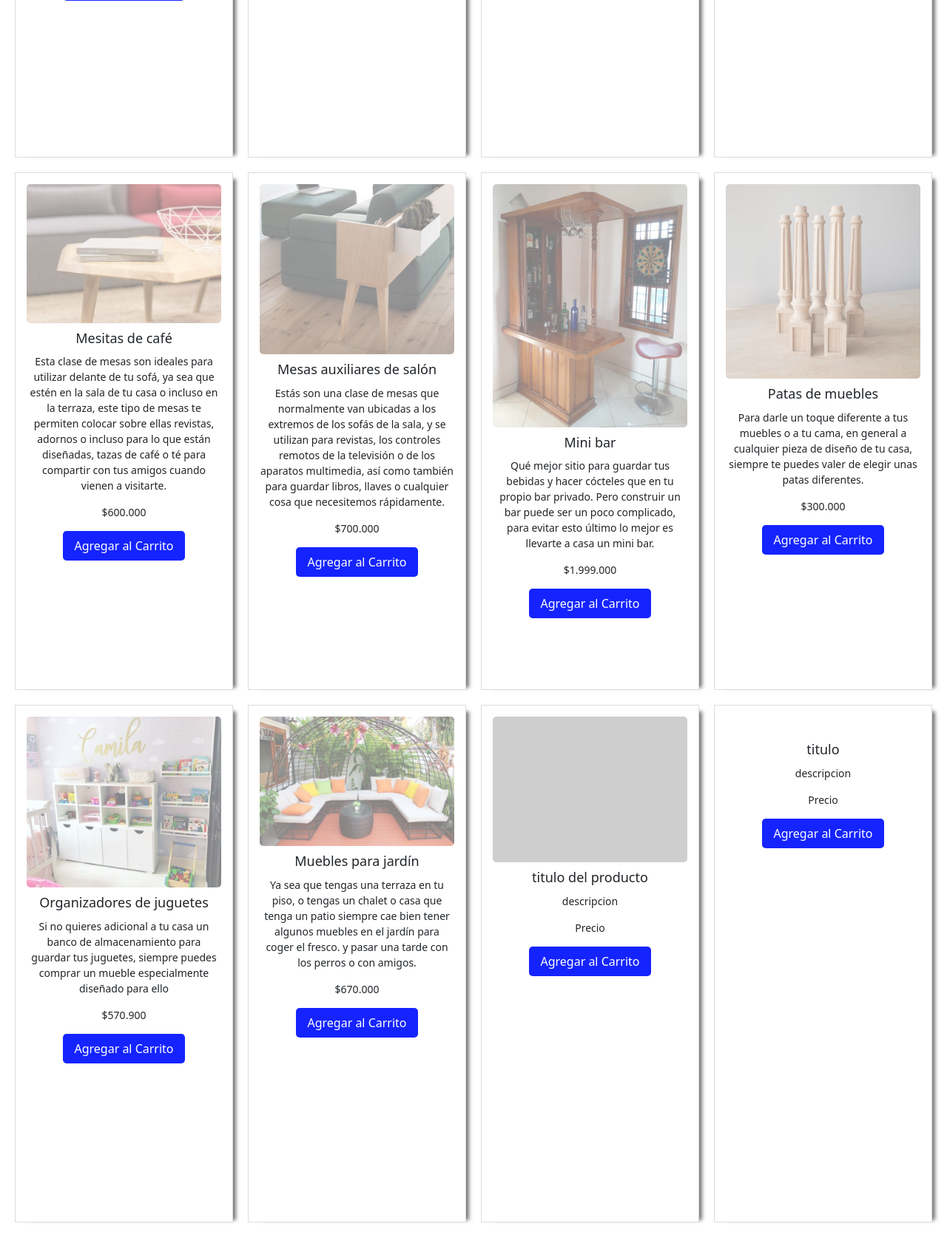
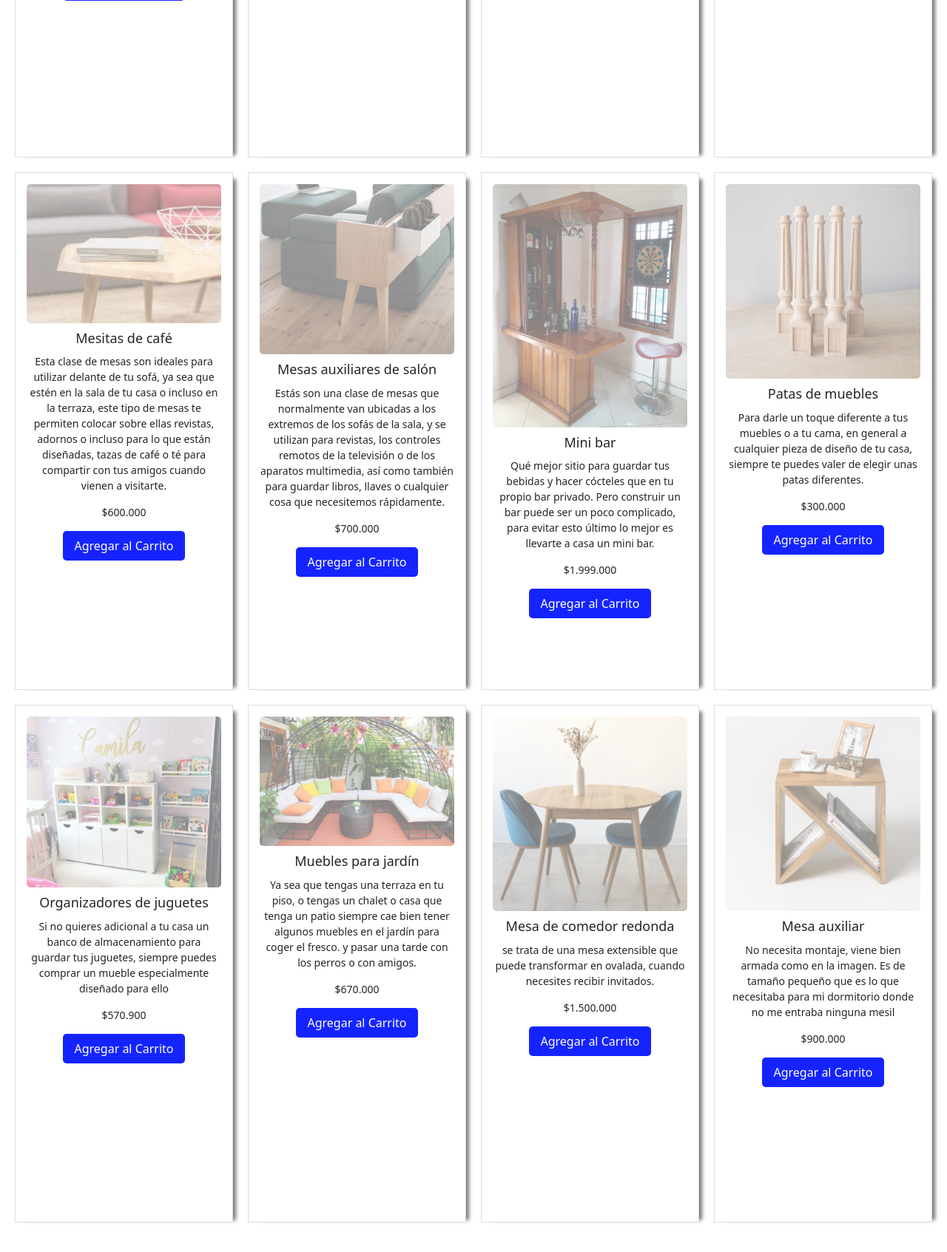
Before and after one commit to 11julio11/roble_store, a PHP site: the page made by tipos de muebles.html in a window 1280 px wide. Shown: the part 2208-3901 px from the top of the page at 74% size. Run offline with PHP 8.4, Linux system fonts and the light colour scheme; grey boxes are pictures that could not be loaded.

Commit message:
implementacion 12-sep-23

```diff
--- a/index.html
+++ b/index.html
@@ -118,7 +118,7 @@
             <img src="img/jardinera.png" alt="">
             <h3>Jardinera en roble</h3>
              <p>Material:roble</p>
-             <p>$precio</p>
+             <p>$90.000</p>
              <button><a href="#">Agregar al carrito</a></button>
           </div>
         </div>
--- a/tipos de muebles.html
+++ b/tipos de muebles.html
@@ -235,21 +235,21 @@
 
      <div class="producto">
         <div>
-          <img src="imagen.jpg" alt="">
+          <img src="img/mesa de comedor redonda.jpg" alt="">
         </div>
-        <h3>titulo del producto</h3>
-        <p>descripcion</p>
-        <p>Precio</p>
+        <h3>Mesa de comedor redonda</h3>
+        <p>se trata de una mesa extensible que puede transformar en ovalada, cuando necesites recibir invitados. </p>
+        <p>$1.500.000</p>
         <button><a href="#">Agregar al Carrito</a></button>
      </div>
 
      <div class="producto">
         <div>
-          <img src="" alt="">
+          <img src="img/mesa auxiliar.png" alt="">
         </div>
-        <h3>titulo</h3>
-        <p>descripcion</p>
-        <p>Precio</p>
+        <h3>Mesa auxiliar</h3>
+        <p>No necesita montaje, viene bien armada como en la imagen. Es de tamaño pequeño que es lo que necesitaba para mi dormitorio donde no me entraba ninguna mesil</p>
+        <p>$900.000</p>
         <button><a href="#">Agregar al Carrito</a></button>
      </div>
 
```
Also changed, not shown: css/index.css (+8 -3 lines), img/mesa auxiliar.png (added), img/mesa de comedor redonda.jpg (added), img/roble.jpeg (added).
